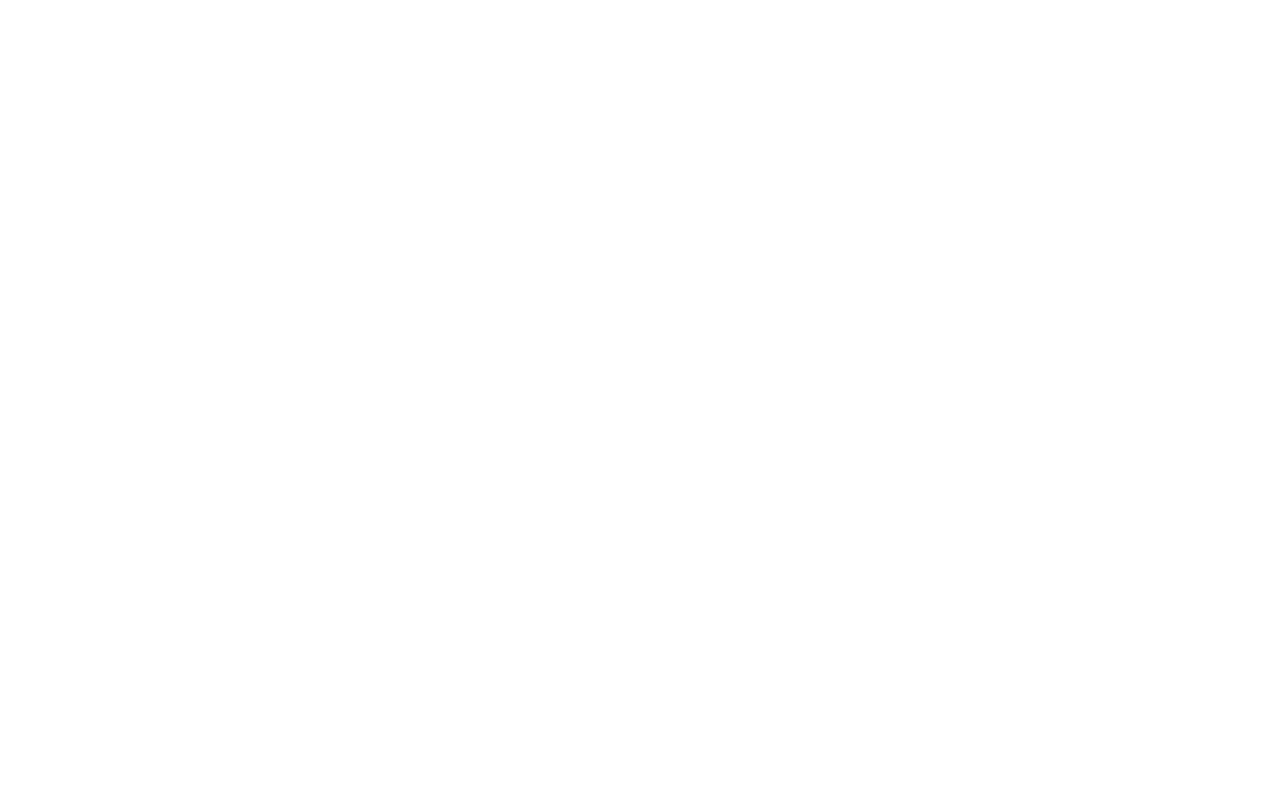
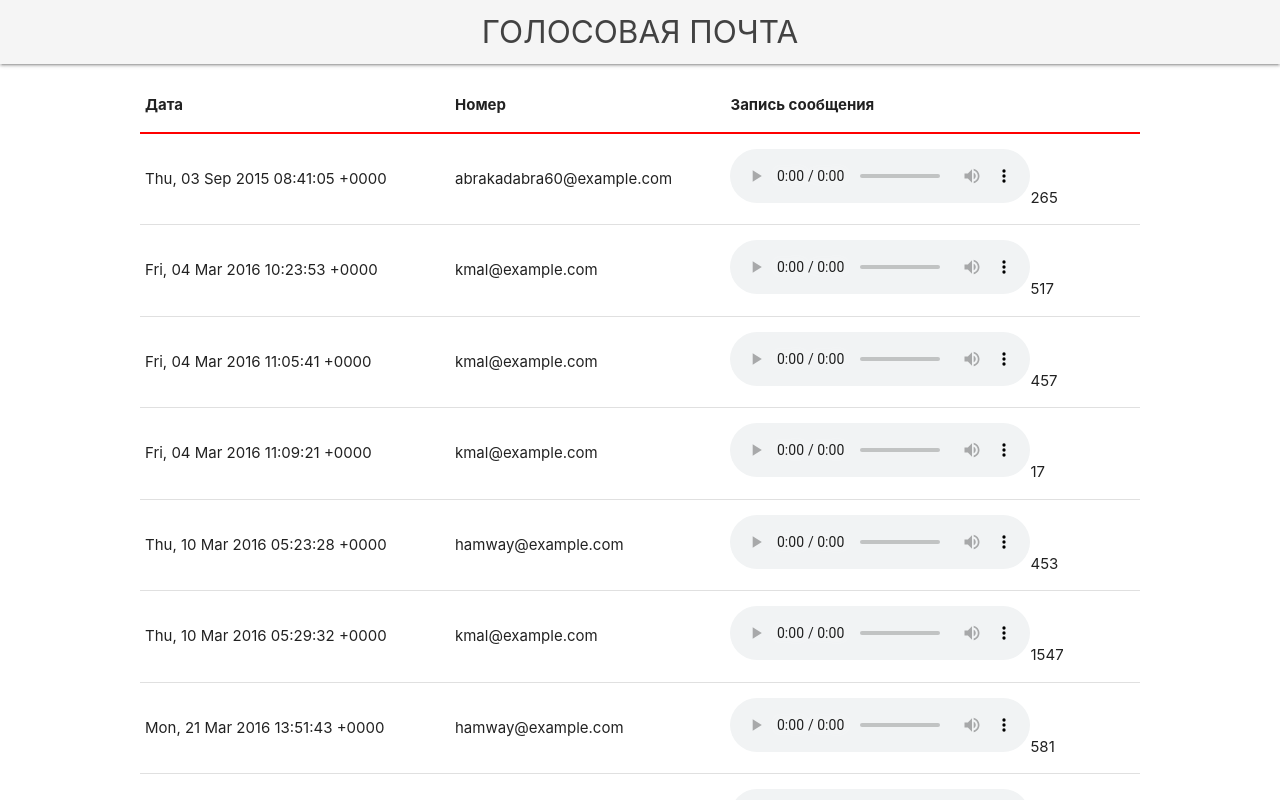
Before and after one commit to Konton022/react-voice-mail, a React (Create React App) app: page / in a window 1280 px wide. Shown: the top 800 px of the page. Built offline with nearby package versions, Linux system fonts and the light colour scheme.

Commit message:
header messages footer were added

```diff
--- a/package.json
+++ b/package.json
@@ -6,12 +6,12 @@
     "@testing-library/jest-dom": "^5.16.1",
     "@testing-library/react": "^12.1.2",
     "@testing-library/user-event": "^13.5.0",
+    "fast-xml-parser": "^4.0.1",
     "react": "^17.0.2",
+    "react-audio-player": "^0.17.0",
     "react-dom": "^17.0.2",
     "react-scripts": "5.0.0",
-    "react-xml-parser": "^1.1.8",
-    "web-vitals": "^2.1.3",
-    "xml-js": "^1.6.11"
+    "web-vitals": "^2.1.3"
   },
   "scripts": {
     "start": "react-scripts start",
--- a/public/index.html
+++ b/public/index.html
@@ -14,6 +14,12 @@
       manifest.json provides metadata used when your web app is installed on a
       user's mobile device or desktop. See https://developers.google.com/web/fundamentals/web-app-manifest/
     -->
+
+        <!-- Compiled and minified CSS -->
+        <link rel="stylesheet" href="https://cdnjs.cloudflare.com/ajax/libs/materialize/1.0.0/css/materialize.min.css">
+
+        <!-- Compiled and minified JavaScript -->
+        <script src="https://cdnjs.cloudflare.com/ajax/libs/materialize/1.0.0/js/materialize.min.js"></script>
     <link rel="manifest" href="%PUBLIC_URL%/manifest.json" />
     <!--
       Notice the use of %PUBLIC_URL% in the tags above.
@@ -24,7 +30,7 @@
       work correctly both with client-side routing and a non-root public URL.
       Learn how to configure a non-root public URL by running `npm run build`.
     -->
-    <title>React App</title>
+    <title>Voice mail</title>
   </head>
   <body>
     <noscript>You need to enable JavaScript to run this app.</noscript>
--- a/src/App.jsx
+++ b/src/App.jsx
@@ -1,22 +1,18 @@
-import React, {useEffect} from 'react';
+import React from 'react';
+import Header from './components/Header';
+import './App.css';
 
-import './App.css';
-import { xmlData } from './xml_data';
-
+import Messages from './components/Messages';
+import Footer from './components/Footer';
 
 function App() {
-  //let convert = xml2json;
-
-  useEffect(() => {
-    let convert = require('xml-js');
-    let result = convert.xml2js(xmlData, {compact: true, spaces: 4})
-    console.log(result);
-  }, []);
-  return (
-    <div className="App">
-
-    </div>
-  );
+    return (
+        <div className='App'>
+            <Header />
+            <Messages />
+            <Footer />
+        </div>
+    );
 }
 
 export default App;
--- /dev/null
+++ b/src/components/Footer.jsx
@@ -0,0 +1,21 @@
+import React from 'react';
+
+const Footer = () => {
+    return (
+        <footer className='page-footer grey lighten-4'>
+            <div className='footer-copyright '>
+                <div className='container grey-text text-darken-4'>
+                    © 2022 Copyright Text
+                    <a
+                        className=' right grey-text text-darken-4'
+                        href='https://savelev-konst.site'
+                    >
+                        savelev-konst.site
+                    </a>
+                </div>
+            </div>
+        </footer>
+    );
+};
+
+export default Footer;
--- /dev/null
+++ b/src/components/Header.jsx
@@ -0,0 +1,18 @@
+import React from 'react';
+
+const Header = () => {
+    return (
+        <nav>
+            <div className='nav-wrapper grey lighten-4'>
+                <a
+                    className='brand-logo center grey-text text-darken-3'
+                    href='!#'
+                >
+                    ГОЛОСОВАЯ ПОЧТА
+                </a>
+            </div>
+        </nav>
+    );
+};
+
+export default Header;
--- /dev/null
+++ b/src/components/Messages.jsx
@@ -0,0 +1,36 @@
+import React, { useEffect, useState } from 'react';
+import { xmlData } from '../xml_data';
+import Table from './Table';
+
+const Messages = () => {
+    const [mails, setMails] = useState([]);
+    const [loading, setLoading] = useState(false);
+    const [currentPage, setCurrentPage] = useState(1);
+    const [mailsPerPage, setMailsPerPage] = useState(10);
+
+    useEffect(() => {
+        //for fetching data from server:
+        // setLoadind(true)
+        // fetch(Url).then(resp => resp.text().then(data=> {
+        //     const { XMLParser } = require('fast-xml-parser');
+        //     const parser = new XMLParser();
+        //     let jObj = parser.parse(xmlData);
+        // setMails(jObj.Root.Data);
+        // }))
+        // setLoadind(false)
+
+        const { XMLParser } = require('fast-xml-parser');
+
+        const parser = new XMLParser();
+        let jObj = parser.parse(xmlData);
+        setMails(jObj.Root.Data);
+        //console.log(jObj.Root.Data);
+    }, []);
+    return (
+        <div className='container content'>
+            <Table mails={mails} />
+        </div>
+    );
+};
+
+export default Messages;
--- /dev/null
+++ b/src/components/Table.jsx
@@ -0,0 +1,37 @@
+import React from 'react';
+import ReactAudioPlayer from 'react-audio-player';
+
+const Table = ({ mails }) => {
+    return (
+        <table>
+            <thead>
+                <tr>
+                    <th>Дата</th>
+                    <th>Номер</th>
+                    <th>Запись сообщения</th>
+                </tr>
+            </thead>
+
+            <tbody>
+                {mails.map((item) => {
+                    return (
+                        <tr>
+                            <td>{item.Received}</td>
+                            <td>{item.From}</td>
+                            <td>
+                                <ReactAudioPlayer
+                                    src='/src/assets/audio1.mp3'
+                                    autoPlay
+                                    controls
+                                />
+                                <span>{item.Duration}</span>
+                            </td>
+                        </tr>
+                    );
+                })}
+            </tbody>
+        </table>
+    );
+};
+
+export default Table;
--- a/src/index.css
+++ b/src/index.css
@@ -1,13 +1,25 @@
 body {
-  margin: 0;
+
   font-family: -apple-system, BlinkMacSystemFont, 'Segoe UI', 'Roboto', 'Oxygen',
     'Ubuntu', 'Cantarell', 'Fira Sans', 'Droid Sans', 'Helvetica Neue',
     sans-serif;
   -webkit-font-smoothing: antialiased;
   -moz-osx-font-smoothing: grayscale;
+
 }
+
 
 code {
   font-family: source-code-pro, Menlo, Monaco, Consolas, 'Courier New',
     monospace;
 }
+
+thead  tr{
+  border-bottom: 2px solid red;
+}
+
+.content {
+  width: 1000px;
+  min-height: calc(100vh - 70px - 64px);
+  padding: 15px 0;
+}
```
Also changed, not shown: 2 other files (tests, documents, lock files or other folders).
